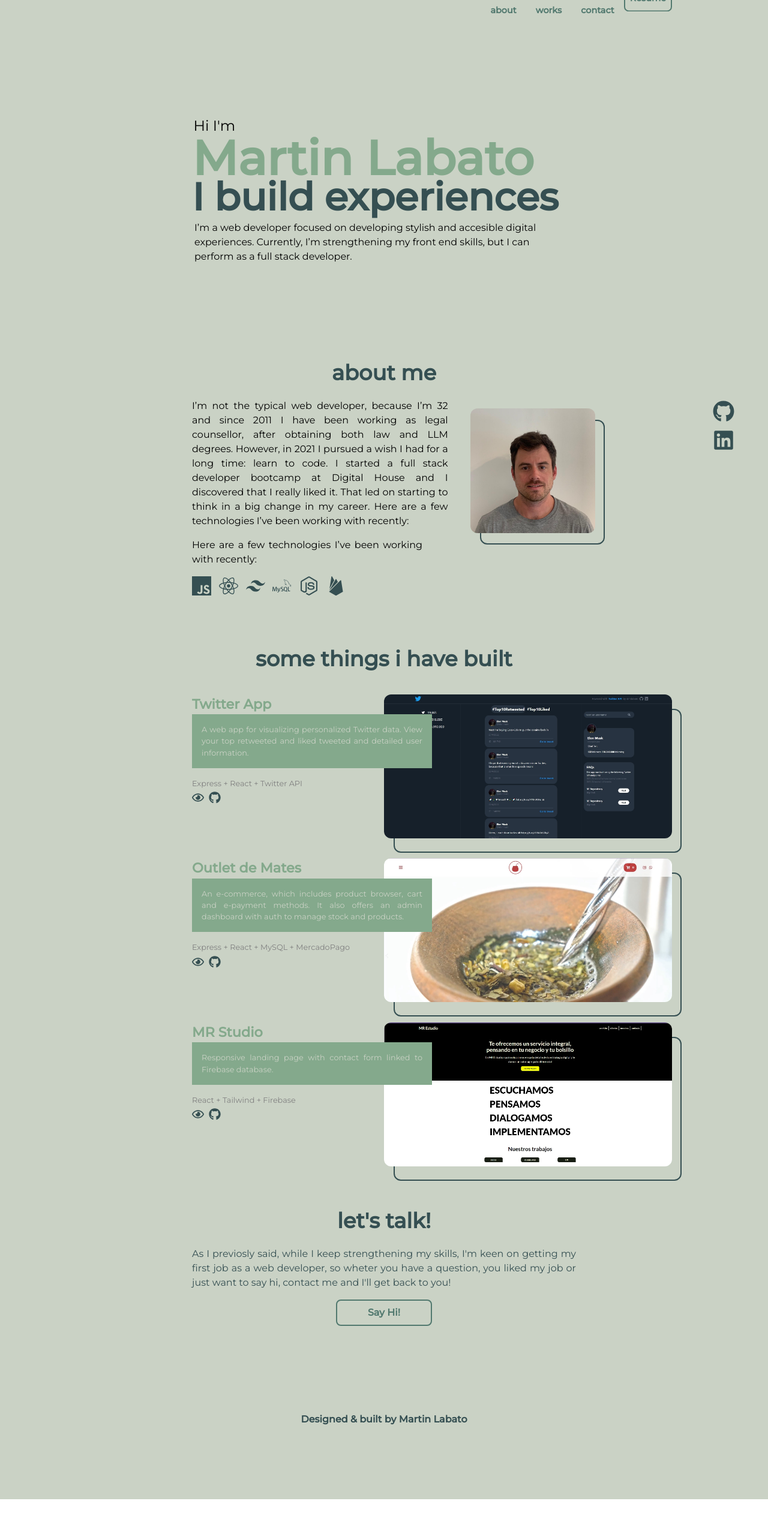
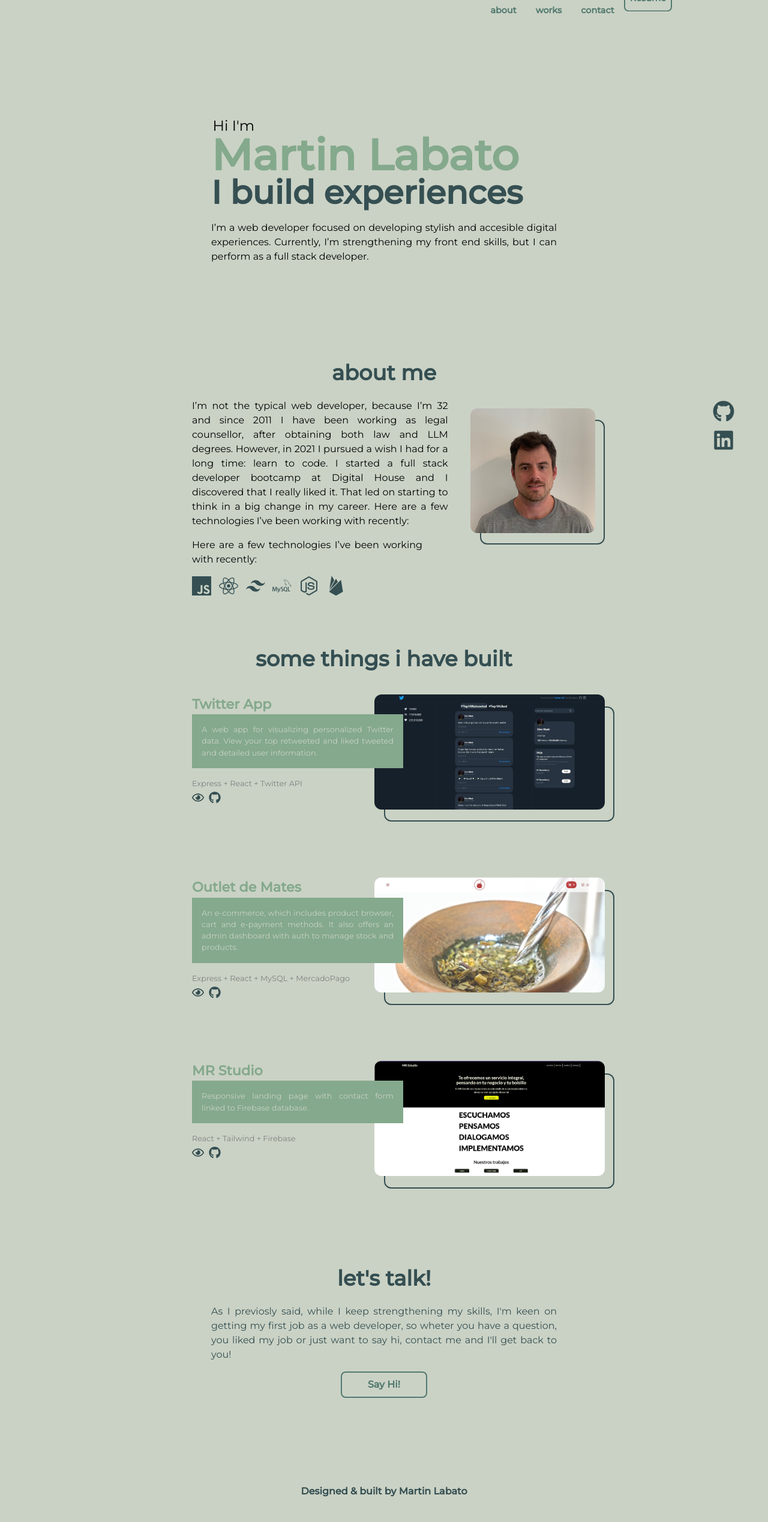
Before and after one commit to mlabato/portfolio-mlabato, a React (Create React App) app: page / in a window 1280 px wide. Shown: the top 2538 px of the page at 60% size. Before the commit the page ends 2500 px from the top, so only its background shows below. Built offline with nearby package versions, Linux system fonts and the light colour scheme.

Commit message:
desktop mode added

```diff
--- a/src/App.js
+++ b/src/App.js
@@ -13,7 +13,7 @@ function App() {
 
 
   return (
-    <section className="font-montserrat bg-[#CAD2C5] w-full h-[2150px] desktop:h-[2500px]">
+    <section className="font-montserrat bg-[#CAD2C5] w-full h-[2150px] desktop:h-[2550px]">
       <Navbar />
       <IntroSection />
       <AboutSection />
--- a/src/components/sections/ContactSection.js
+++ b/src/components/sections/ContactSection.js
@@ -9,7 +9,7 @@ const ContactSection = (props) => {
 
 
   return (
-    <article className=" mx-[1.75rem] notebook:mx-[15rem] desktop:mx-[20rem] my-[5rem] relative notebook:top-[42rem] desktop:top-[32rem] flex flex-col" >
+    <article className=" mx-[1.75rem] notebook:mx-[15rem] desktop:mx-[22rem] my-[5rem] relative notebook:top-[42rem] desktop:top-[32rem] flex flex-col" >
       <Title text={"let's talk!"} />
       <p className="text-[#354F52] text-[0.8rem] desktop:text-[1rem] my-[1rem] text-justify">
         As I previosly said, while I keep strengthening my skills, I'm keen on
--- a/src/components/sections/IntroSection.js
+++ b/src/components/sections/IntroSection.js
@@ -1,18 +1,18 @@
 const IntroSection = () => {
   return (
-    <article className=" mx-[1.75rem] notebook:mx-[15rem] desktop:ml-[20rem] desktop:mr-[15rem] relative top-[8rem] notebook:top-[10rem] desktop:top-[12rem] mb-[5rem] animate-opacityChangeY">
+    <article className=" mx-[1.75rem] notebook:mx-[15rem] desktop:mx-[22rem] relative top-[8rem] notebook:top-[10rem] desktop:top-[12rem] mb-[5rem] animate-opacityChangeY">
 
       <div className=" notebook:text-[1.25rem] desktop:text-[1.5rem] ml-[0.15rem]  ">Hi I'm</div>
 
-      <div className="absolute  top-[0.4rem]  desktop:top-[0.75rem] font-extrabold text-[2.93rem] notebook:text-[4.62rem] desktop:text-[5rem]  text-[#84A98C]">
+      <div className="absolute  top-[0.4rem]  desktop:top-[0.75rem] font-extrabold text-[2.93rem] notebook:text-[4.62rem] desktop:text-[4.5rem]  text-[#84A98C]">
         Martin Labato
       </div>
 
-      <div className="absolute  top-[3rem]  notebook:top-[4.5rem] desktop:top-[5.5rem] font-extrabold text-[2.18rem] notebook:text-[3.4rem] desktop:text-[4rem]  text-[#354F52]">
+      <div className="absolute  top-[3rem]  notebook:top-[4.5rem] desktop:top-[5.5rem] font-extrabold text-[2.18rem] notebook:text-[3.4rem] desktop:text-[3.4rem]  text-[#354F52]">
         I build experiences
       </div>
 
-      <p className=" absolute   desktop:mr-[9rem] desktop:ml-[0.25rem]  top-[6rem] notebook:top-[9rem] desktop:top-[11rem] text-[0.7rem] notebook:text-[0.75rem] desktop:text-[1rem]  text-justify desktop:text-left ">
+      <p className=" absolute  top-[6rem] notebook:top-[9rem] desktop:top-[11rem] text-[0.7rem] notebook:text-[0.75rem] desktop:text-[1rem]  text-justify ">
         I’m a web developer focused on developing stylish and accesible digital
         experiences. Currently, I’m strengthening my front end skills, but I can
         perform as a full stack developer.
--- a/src/components/ux/WorkCard.js
+++ b/src/components/ux/WorkCard.js
@@ -4,12 +4,12 @@ import { FaRegEye } from "react-icons/fa";
 const WorkCard = (props) => {
   return (
     <article className="flex flex-row mb-[10rem] mt-[1rem] notebook:mt-[2rem] relative">
-      <div className=" notebook:w-[45%] mb-[2rem] notebook:mb-[3rem] desktop:mb-[5rem] notebook:text-justify ">
+      <div className=" notebook:w-[45%] mb-[2rem] notebook:mb-[3rem] desktop:mb-[7rem] notebook:text-justify ">
         <div className="text-[#84A98C] text-[1.2rem]  notebook:text-[1.4rem] font-semibold ml-[0.75rem] notebook:ml-0">
           {props.name}
         </div>
 
-        <div className=" absolute notebook:w-[20rem] desktop:w-[25rem] notebook:z-40 text-[0.8rem] z-40">
+        <div className=" absolute notebook:w-[20rem] desktop:w-[22rem] notebook:z-40 text-[0.8rem] z-40">
           <p className="notebook:bg-[#84A98C] text-[#354F52] text-justify font-semibold notebook:font-normal notebook:text-[#CAD2C5] p-4   ">
             {props.description}
           </p>
@@ -30,14 +30,14 @@ const WorkCard = (props) => {
 
       <div
         className={
-          "absolute   bg-cover  rounded-xl notebook:h-[11rem] notebook:w-[22rem] desktop:h-[15rem] desktop:w-[30rem]  opacity-20 notebook:opacity-100 notebook:-right-[5rem] notebook:top-[0.75rem] desktop:-right-[10rem] desktop:top-0  top-[2rem] z-20 " +
+          "absolute   bg-cover  rounded-xl notebook:h-[11rem] notebook:w-[22rem] desktop:h-[12rem] desktop:w-[24rem]  opacity-20 notebook:opacity-100 notebook:-right-[5rem] notebook:top-[0.75rem] desktop:-right-[3rem] desktop:top-0  top-[2rem] z-20 " +
           props.image
         }
       />
       <div className="absolute hidden notebook:block border-2 border-[#354F52] mx-[4rem]
-      notebook:h-[11rem] notebook:w-[22rem]  desktop:h-[15rem]  desktop:w-[30rem]
-      notebook:-right-[10rem] notebook:top-[1.75rem]   desktop:-right-[15rem] desktop:top-[1.5rem]
-      hover:-right-[9.5rem] hover:top-[1.2rem] ease-in-out duration-300 rounded-xl my-auto" />
+      notebook:h-[11rem] notebook:w-[22rem]  desktop:h-[12rem]  desktop:w-[24rem]
+      notebook:-right-[10rem] notebook:top-[1.75rem]   desktop:-right-[8rem] desktop:top-[1.3rem]
+      notebook:hover:-right-[9.5rem] notebook:hover:top-[1.2rem] desktop:hover:-right-[7.7rem] desktop:hover:top-[1rem] ease-in-out duration-300 rounded-xl my-auto" />
     </article>
   );
 };
```
